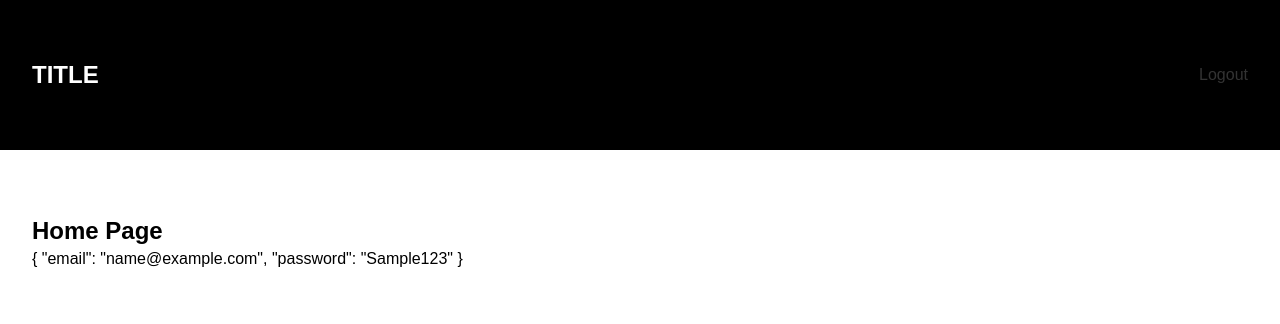
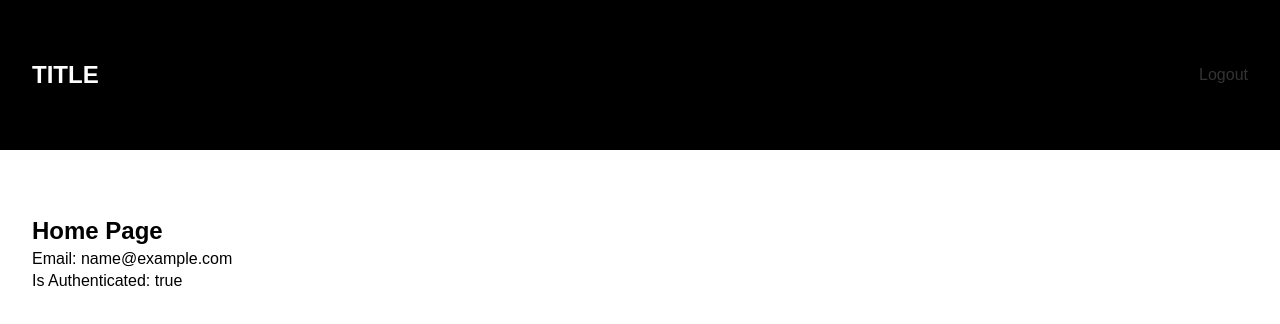
Before and after one commit to plake492/vue-auth-template, a Vue app: page /login in a window 1280 px wide. Both pictures are taken after typing "name@example.com", "Sample123" into the empty fields and a click on the button "Login". Shown: the top 324 px of the page. Built offline with nearby package versions, Linux system fonts and the light colour scheme.

Commit message:
Display user on home page

```diff
--- a/src/views/Home.vue
+++ b/src/views/Home.vue
@@ -1,7 +1,8 @@
 <template>
   <section>
     <h1>Home Page</h1>
-    <p>{{ user }}</p>
+    <p>Email: {{ user }}</p>
+    <p>Is Authenticated: {{ authenticated }}</p>
   </section>
 </template>
 
@@ -11,7 +12,17 @@ export default {
   computed: {
     user() {
       //Get reactive User Object
-      return this.$store.state.auth.user
+      return this.$store.state.auth.user.email
+    },
+    authenticated() {
+      //Get Auth status for route guard
+      return this.$store.state.auth.authenticated
+    }
+  },
+  mounted() {
+    // Router guard to kick out none authenticated users
+    if (!this.authenticated) {
+      this.$router.push({ name: 'login' })
     }
   }
 }
```
